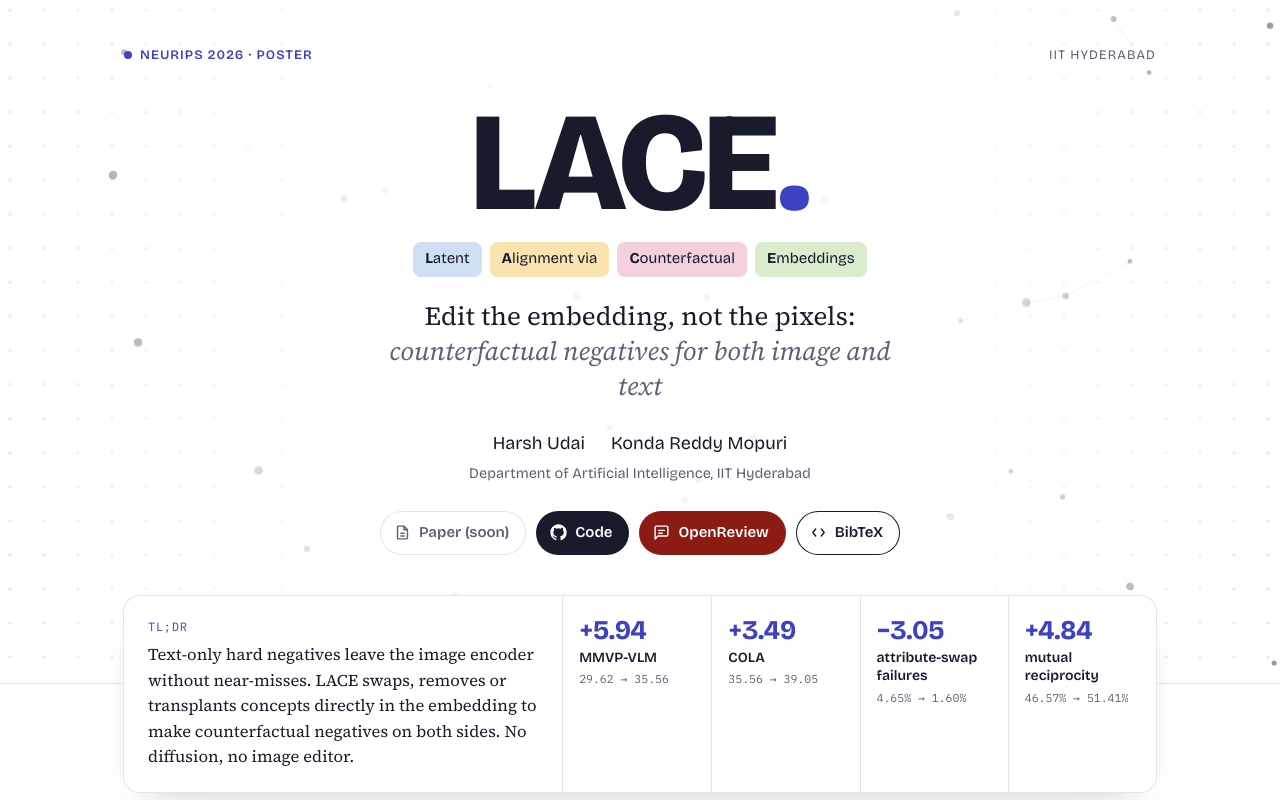
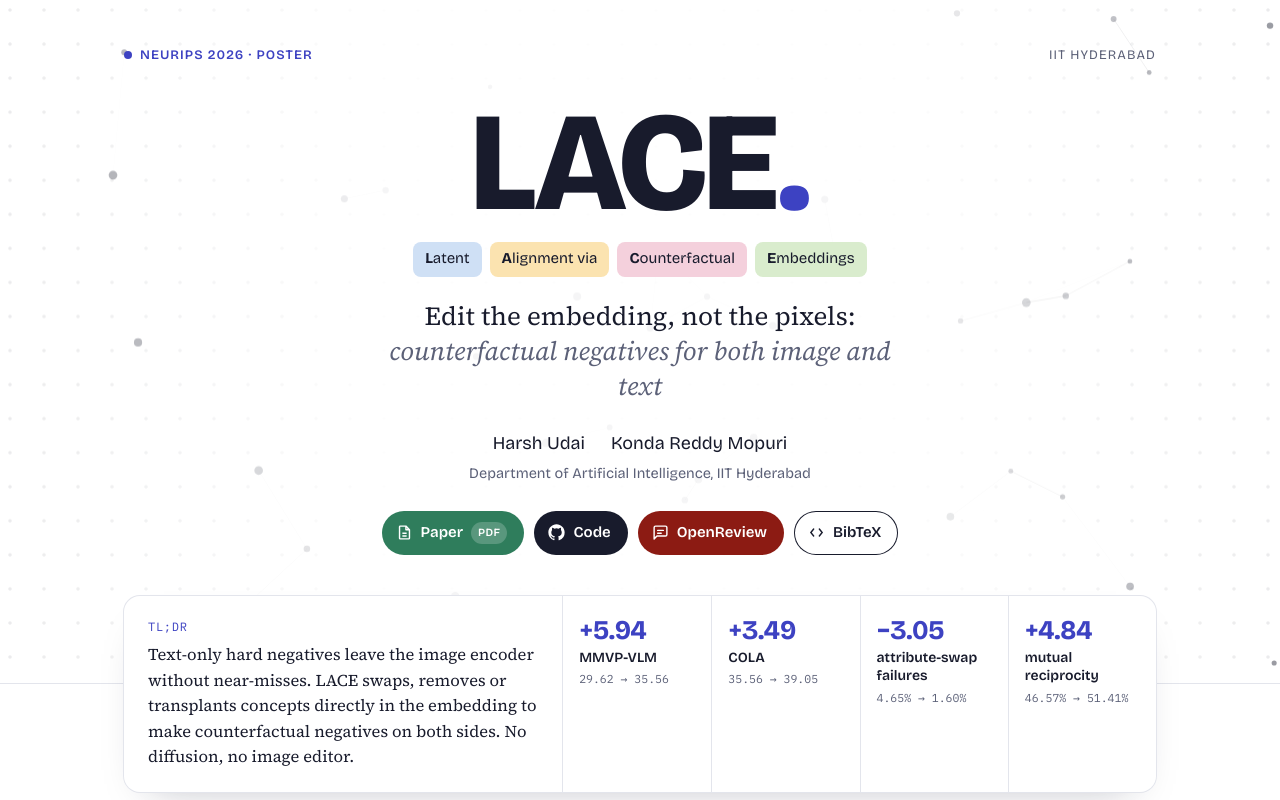
Before and after one commit to Harsh-Udai/LACE, a plain HTML site: page docs/index.html in a window 1280 px wide. Shown: the top 800 px of the page. Drawn offline with nearby package versions, Linux system fonts and the light colour scheme.

Commit message:
Activate Paper button with PDF link
Green Paper button with a PDF tag, linking to the OpenReview PDF and
opening in a new tab. Footer link updated too.

Claude-Session: https://claude.ai/code/session_01JDCbWfvaJsXaChNsv3LDVK

```diff
--- a/docs/index.html
+++ b/docs/index.html
@@ -92,6 +92,9 @@ em.t { font-style: normal; color: var(--acc); font-weight: 600; }
 .btn.soon:hover { background: transparent; color: var(--muted); }
 .btn.line { background: transparent; color: var(--ink); box-shadow: inset 0 0 0 1px var(--ink); }
 .btn.line:hover { background: var(--ink); color: #fff; }
+.btn.paper { background: #2f7d5c; color: #fff; }
+.btn.paper:hover { background: #25664b; color: #fff; }
+.btn.paper .tag { font-size: 11px; font-weight: 600; letter-spacing: .04em; padding: 2px 7px; border-radius: 999px; background: rgba(255,255,255,.2); }
 .btn.openreview { background: #8c1b13; color: #fff; }
 .btn.openreview:hover { background: #6e140e; color: #fff; }
 
@@ -292,8 +295,7 @@ footer { padding-top: 90px; padding-bottom: 56px; }
       <div class="authors"><span>Harsh Udai</span><span>Konda Reddy Mopuri</span></div>
       <div class="affil">Department of Artificial Intelligence, IIT Hyderabad</div>
       <nav class="links" aria-label="Paper links">
-        <!-- When the paper link exists: set href, remove class "soon" and aria-disabled -->
-        <a class="btn soon" href="#" aria-disabled="true"><svg viewBox="0 0 24 24" fill="none" stroke="currentColor" stroke-width="2" stroke-linejoin="round"><path d="M14 3H6a1 1 0 0 0-1 1v16a1 1 0 0 0 1 1h12a1 1 0 0 0 1-1V8z"/><path d="M14 3v5h5M9 13h6M9 17h6"/></svg>Paper (soon)</a>
+        <a class="btn paper" href="https://openreview.net/pdf?id=OhzpFEscSy" target="_blank" rel="noopener noreferrer"><svg viewBox="0 0 24 24" fill="none" stroke="currentColor" stroke-width="2" stroke-linejoin="round"><path d="M14 3H6a1 1 0 0 0-1 1v16a1 1 0 0 0 1 1h12a1 1 0 0 0 1-1V8z"/><path d="M14 3v5h5M9 13h6M9 17h6"/></svg>Paper <span class="tag">PDF</span></a>
         <a class="btn" href="https://github.com/Harsh-Udai/LACE"><svg viewBox="0 0 24 24" fill="currentColor"><path d="M12 .5C5.65.5.5 5.65.5 12a11.5 11.5 0 0 0 7.86 10.92c.58.1.79-.25.79-.56v-2c-3.2.7-3.87-1.37-3.87-1.37-.53-1.33-1.28-1.69-1.28-1.69-1.05-.71.08-.7.08-.7 1.16.08 1.77 1.19 1.77 1.19 1.03 1.77 2.7 1.26 3.36.96.1-.75.4-1.26.73-1.55-2.55-.29-5.24-1.28-5.24-5.69 0-1.26.45-2.29 1.19-3.1-.12-.29-.52-1.46.11-3.05 0 0 .97-.31 3.17 1.18a11 11 0 0 1 5.77 0c2.2-1.49 3.17-1.18 3.17-1.18.63 1.59.23 2.76.11 3.05.74.81 1.19 1.84 1.19 3.1 0 4.42-2.7 5.39-5.26 5.68.41.36.78 1.06.78 2.14v3.17c0 .31.21.67.8.56A11.5 11.5 0 0 0 23.5 12C23.5 5.65 18.35.5 12 .5z"/></svg>Code</a>
         <a class="btn openreview" href="https://openreview.net/forum?id=OhzpFEscSy" target="_blank" rel="noopener noreferrer"><svg viewBox="0 0 24 24" fill="none" stroke="currentColor" stroke-width="2" stroke-linecap="round" stroke-linejoin="round"><path d="M21 15a2 2 0 0 1-2 2H7l-4 4V5a2 2 0 0 1 2-2h14a2 2 0 0 1 2 2z"/><path d="M8 9h8M8 13h5"/></svg>OpenReview</a>
         <a class="btn line" href="#bibtex"><svg viewBox="0 0 24 24" fill="none" stroke="currentColor" stroke-width="2" stroke-linecap="round"><path d="M8 7l-4 5 4 5M16 7l4 5-4 5"/></svg>BibTeX</a>
@@ -511,7 +513,7 @@ footer { padding-top: 90px; padding-bottom: 56px; }
       <p>Latent Alignment via Counterfactual Embeddings · NeurIPS 2026</p>
       <a class="sibling" href="https://harsh-udai.github.io/GPS-CLIP/"><i></i>Also at NeurIPS 2026: GPS-CLIP</a>
     </div>
-    <div><b>Links</b>Paper (soon)<br><a href="https://github.com/Harsh-Udai/LACE">Code on GitHub</a> · <a href="https://openreview.net/forum?id=OhzpFEscSy" target="_blank" rel="noopener noreferrer">OpenReview</a> · <a href="#bibtex">BibTeX</a></div>
+    <div><b>Links</b><a href="https://openreview.net/pdf?id=OhzpFEscSy" target="_blank" rel="noopener noreferrer">Paper (PDF)</a><br><a href="https://github.com/Harsh-Udai/LACE">Code on GitHub</a> · <a href="https://openreview.net/forum?id=OhzpFEscSy" target="_blank" rel="noopener noreferrer">OpenReview</a> · <a href="#bibtex">BibTeX</a></div>
     <div><b>Contact</b><code>ai23resch11003@iith.ac.in</code><br>Department of AI, IIT Hyderabad</div>
   </div>
 </footer>
```
Also changed, not shown: index.html (+5 -3 lines).
